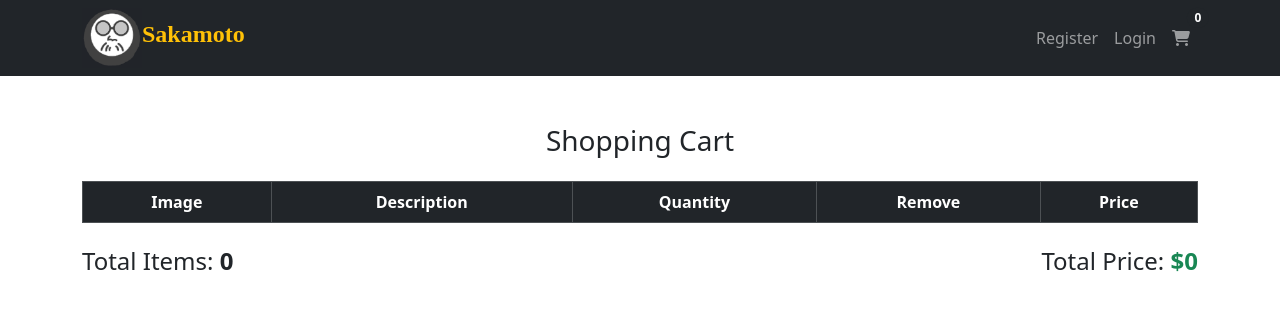
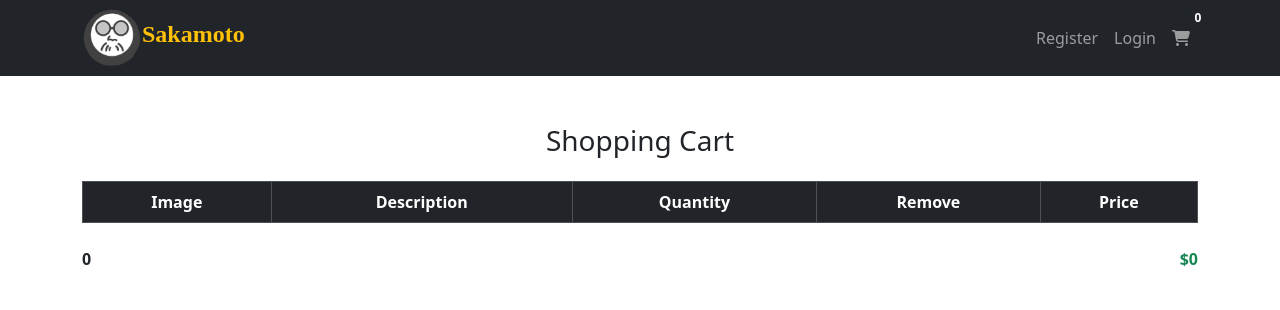
Before and after one commit to ahmedhidar/sakamoto-angular, an Angular app: page /cart in a window 1280 px wide. Shown: the top 310 px of the page. Built offline with nearby package versions, Linux system fonts and the light colour scheme.

Commit message:
Update cart.component.html

```diff
--- a/src/app/cart/cart.component.html
+++ b/src/app/cart/cart.component.html
@@ -40,7 +40,7 @@
   </table>
 
   <div class="d-flex justify-content-between mt-4">
-    <h4>Total Items: <span class="fw-bold">{{ cart?.length ? getTotalItems() : 0 }}</span></h4>
-    <h4>Total Price: <span class="fw-bold text-success">${{ cart?.length ? getTotalPrice() : 0 }}</span></h4>
+<span class="fw-bold">{{ cart.length ? getTotalItems() : 0 }}</span>
+<span class="fw-bold text-success">${{ cart.length ? getTotalPrice() : 0 }}</span>
   </div>
 </div>
```
